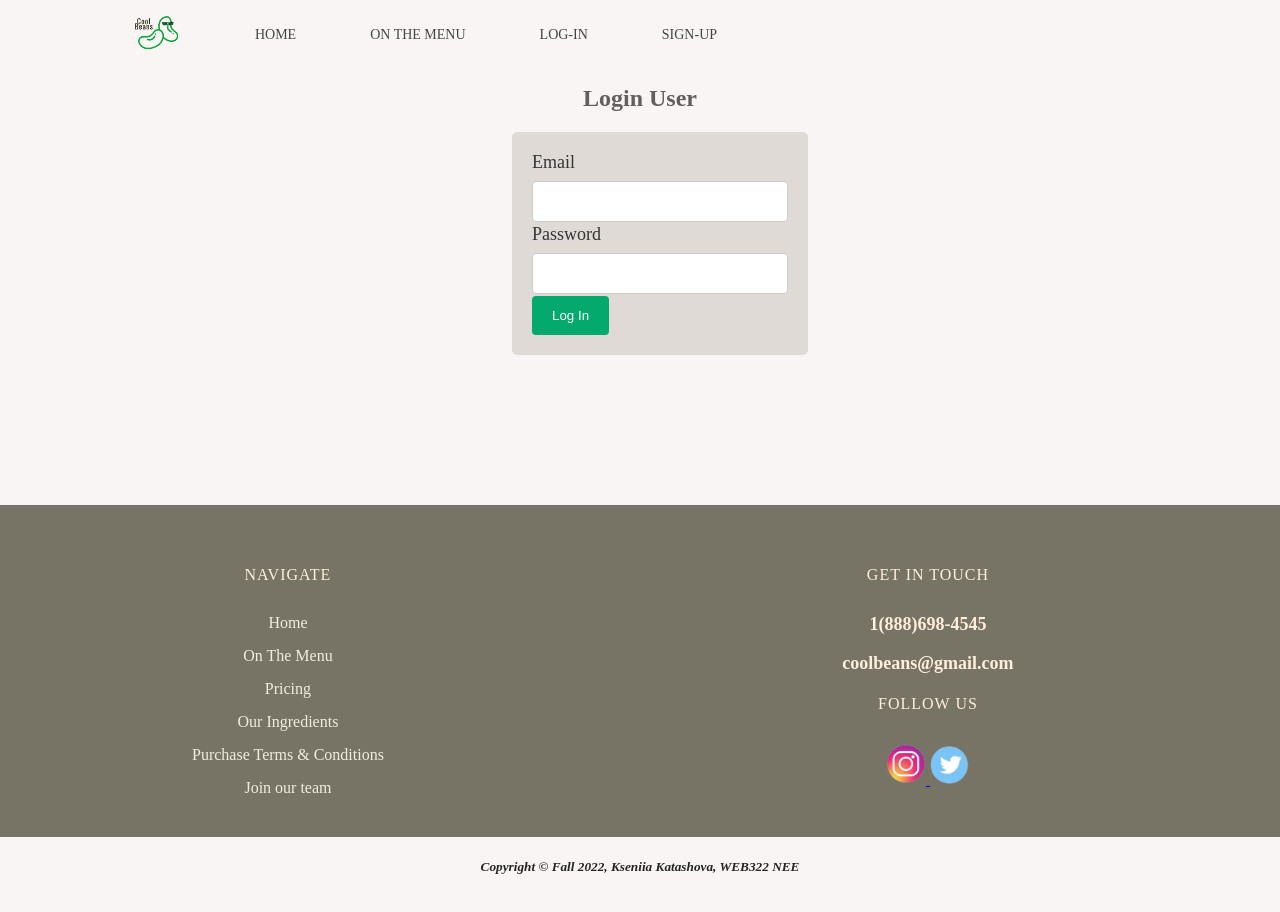
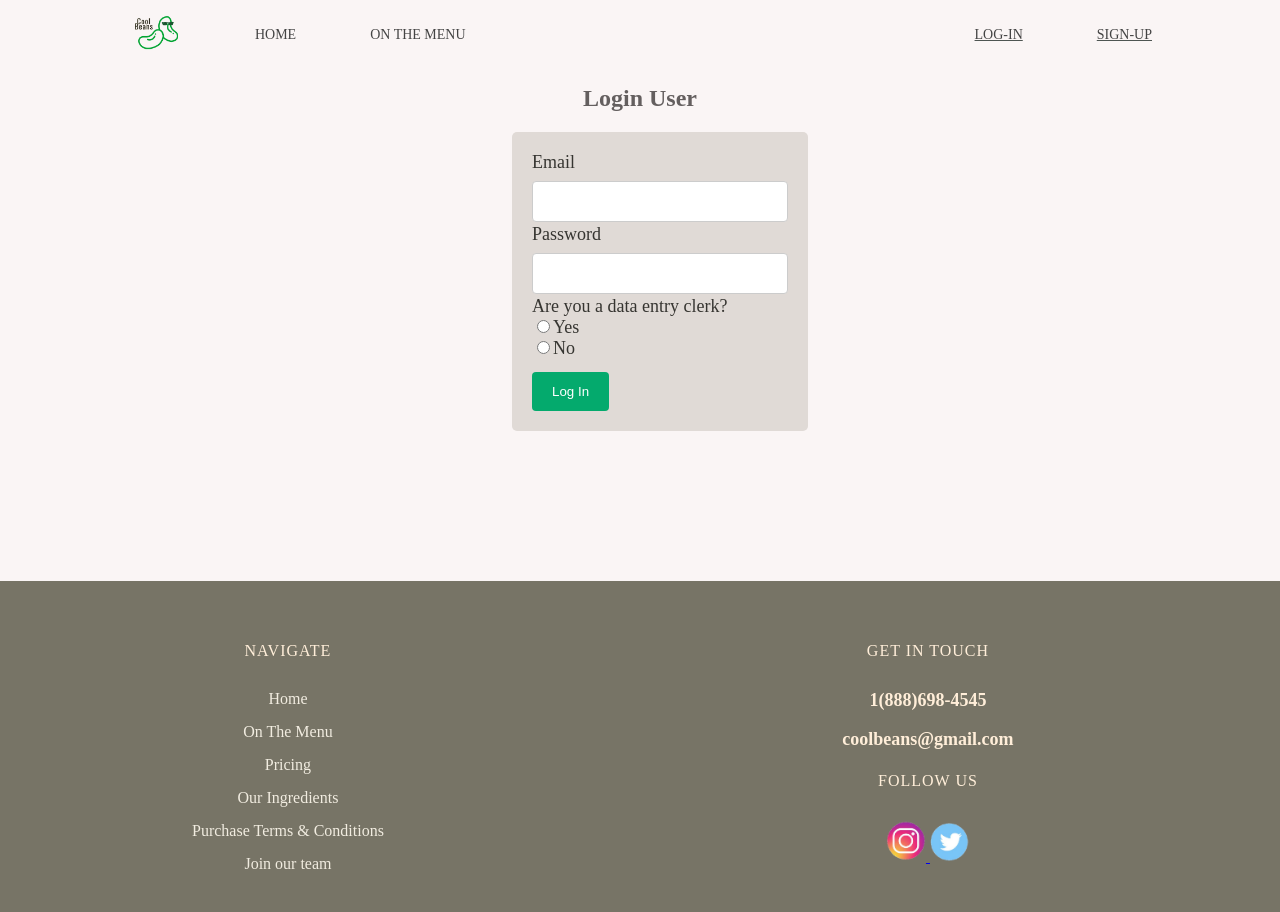
Before and after one commit to KseniiaKatashova/web322-project, a Node server app: page /user/log-in in a window 1280 px wide; the page is wider, and only the part inside the window is pictured. Shown: the top 912 px of that part. Before the commit the page ends 874 px from the top of that part, so only its background shows below. Run offline with Node 20, Linux system fonts and the light colour scheme; some libraries are stand-ins or nearby versions.

Commit message:
Customer & Clerk Controllers with appropriate dashboards for each of them

```diff
--- a/assets/css/index.css
+++ b/assets/css/index.css
@@ -36,6 +36,10 @@ body{
     margin: 0 auto;
 }
 
+.top-line-right{
+    float: right;
+}
+
 
 header{
     background: #d4d0c6;
@@ -68,7 +72,13 @@ font-size: 14px;
 }
 
 nav a:hover{
-    color: #000;
+    color: rgb(51, 156, 16);
+}
+
+.top-line-right li{
+    border: #252421;
+    color: #4e5552;
+    text-decoration:underline;
 }
 
 
@@ -236,6 +246,7 @@ label{
 
 
 /******** Login Page *********/
+
   .main-cont {
     width: 20%;
     border-radius: 5px;
@@ -263,18 +274,28 @@ input[type=text], [type=password]{
     border: none;
     border-radius: 4px;
     cursor: pointer;
+    margin-top: 1em;
   }
 
 
   input[type=submit]:hover {
     background-color: #45a049;
+
   }
 
   label{
     font-size: large;
   }
 
+  form p {
+    color: #423d39;
+    font-size:large;
+  }
+
+
+
   /******** Welcome Page *********/
+
   .welcome img{
     width: 600px;
     display: block;
@@ -286,3 +307,20 @@ input[type=text], [type=password]{
     text-align: center;
     color: #4c6841;
   }
+
+
+  /******** Clerk Dashboard **********/
+
+  .dashboard-clerk h2{
+    text-align: center;
+    color: rgb(104, 84, 68);
+  }
+
+
+
+  /******** Customer Dashboard **********/
+
+  .dashboard-customer h2{
+    text-align: center;
+    color: rgb(104, 84, 68);
+  }
--- a/controllers/userController.js
+++ b/controllers/userController.js
@@ -156,7 +156,7 @@ router.get("/log-in", (req, res) => {
 //(POST) Route to a registration page
 router.post("/log-in", (req, res) => {
 
-    const { email, password } = req.body;
+    const { email, password, isClerk } = req.body;
 
     let passedValidation = true;
     let validationMessages = {};
@@ -203,9 +203,20 @@ router.post("/log-in", (req, res) => {
                         //Password match
 
                         //Create a new session and store the user object
+                        // if(req.session.isClerk = req.body.clerk === "yes"){
+                        //     res.redirect("/clerk/list-mealkits");
+                        // }
+                        // else{
+                        //     req.session.user = user;
+
+                        //     res.redirect("/");  //!!!!!!!!!!!!!!!!!!!!!!!!!! Update route to the  dashboard!!!
+                        // }
+
+                        req.session.isClerk = req.body.clerk === "yes"
                         req.session.user = user;
 
-                        res.redirect("/");  //!!!!!!!!!!!!!!!!!!!!!!!!!!!!!!!!!!!!!!!!! Update route to the  dashboard!!!!!!!!!!!!!!!!!!!!!!!!!!!!!!!!!
+                        res.redirect("/");
+
                     }
                     else{
                         //Password are different
--- a/server.js
+++ b/server.js
@@ -58,6 +58,7 @@ app.use((req, res, next) => {
     //res.locals.user is a global handlebars variable
     //This means that every single handlebars file can access this variable
     res.locals.user = req.session.user;
+    res.locals.isClerk = req.session.isClerk;
     next();
 });
 
@@ -71,10 +72,14 @@ app.use(express.static(path.join(__dirname, "/assets")));
 const generalController = require("./controllers/generalController");
 const userController = require("./controllers/userController");
 
+const clerkController = require("./controllers/clerkController");
+const customerController = require("./controllers/customerController");
+
 app.use("/", generalController);
 app.use("/user/", userController);
 
-
+app.use("/clerk/", clerkController);
+app.use("/customer/", customerController);
 
 
 
--- /dev/null
+++ b/views/clerk/list-mealkits.hbs
@@ -0,0 +1,3 @@
+<div class="dashboard-clerk">
+    <h2>Data Entry Clerk Dashboard</h2>
+</div>
--- /dev/null
+++ b/views/customer/cart.hbs
@@ -0,0 +1,3 @@
+<div class="dashboard-customer">
+    <h2>Shopping Cart</h2>
+</div>
--- a/views/partials/header.hbs
+++ b/views/partials/header.hbs
@@ -8,13 +8,28 @@
                 <li><a href="/" class="nav-link">Home</a></li>
                 <li><a href="/menu" class="nav-link">On the menu</a></li>
                 {{!-- <li><a href="/user/sign-up" class="nav-link">Sign-Up</a></li>   --}}
-                {{#if user}}
-                <li>Hello {{user.firstName}}</li>
+
+                <div class="top-line-right">
+                {{#if isClerk}}
+                <li>Hello <a href="/clerk/list-mealkits"> {{user.firstName}}</a></li>
                 <li><a href="/user/logout" class="nav-link">Log-out</a></li>
+
+                {{else if user}}
+                <li>Hello <a href="/customer/cart"> {{user.firstName}}</a></li>
+                <li><a href="/user/logout" class="nav-link">Log-out</a></li>
+
+
                 {{else}}
                 <li><a href="/user/log-in" class="nav-link">Log-In</a></li>
                 <li><a href="/user/sign-up" class="nav-link">Sign-Up</a></li>
                 {{/if}}
+
+
+
+
+
+
+                </div>
             </ul>
         </nav>
 </div>
--- a/views/user/login.hbs
+++ b/views/user/login.hbs
@@ -1,5 +1,3 @@
-{{!-- <link href="https://cdn.jsdelivr.net/npm/bootstrap@5.2.2/dist/css/bootstrap.min.css" rel="stylesheet"
-  integrity="sha384-Zenh87qX5JnK2Jl0vWa8Ck2rdkQ2Bzep5IDxbcnCeuOxjzrPF/et3URy9Bv1WTRi" crossorigin="anonymous"> --}}
 <h2>Login User</h2>
 
 {{#each errors}}
@@ -23,6 +21,11 @@
         <span>{{validationMessages.password}}</span><br/>
       {{/if}}
 
+      <label for="isClerk">Are you a data entry  clerk?<br/>
+            <input id="yes" type="radio" name="clerk" value="yes" /><label for="yes">Yes</label><br/>
+            <input id="no" type="radio" name="clerk" value="no" /><label for="no">No</label></label><br>
+      </label>
+
 
       <input type="submit" value="Log In"/>
 
```
Also changed, not shown: controllers/clerkController.js (added, +23 -0 lines), controllers/customerController.js (added, +23 -0 lines), controllers/generalController.js (+0 -173 lines).
